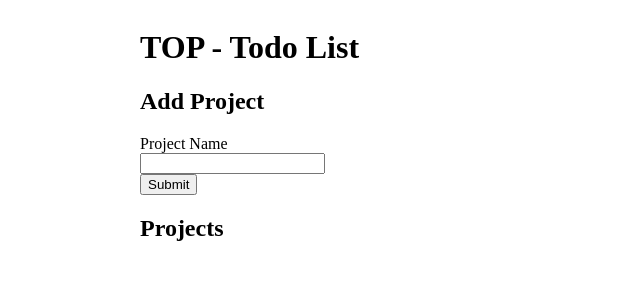
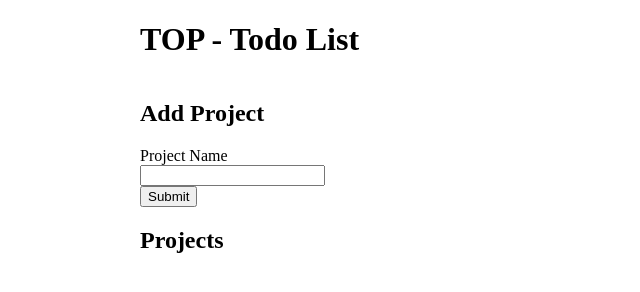
Before and after one commit to eldonaukh/odin-todo-list, a website built with webpack: page src/index.html in a window 1280 px wide. Shown: the whole page, without its empty margins (0-640 px from the left). Built offline with nearby package versions, Linux system fonts and the light colour scheme.

Commit message:
Add style for body and sidebar

```diff
--- a/src/index.html
+++ b/src/index.html
@@ -5,18 +5,29 @@
     <meta name="viewport" content="width=device-width, initial-scale=1.0" />
     <title>Odin Todo</title>
     <style>
+      body {
+        display: flex;
+        flex-direction: column;
+        margin: 0 auto;
+        width: 1000px;
+      }
+
       .content {
         display: flex;
-        margin: 0 auto;
-        width: 1000px;
+        flex-direction: row;
+        align-items: stretch;
+        gap: 20px;
+      }
+
+      .sidebar {
+        padding-right: 20px;
       }
     </style>
   </head>
   <body>
+    <h1>TOP - Todo List</h1>
     <div class="content">
-      <div class="sidebar">
-        <h1>TOP - Todo List</h1>
-      </div>
+      <div class="sidebar"></div>
       <div class="main"></div>
     </div>
 
```
